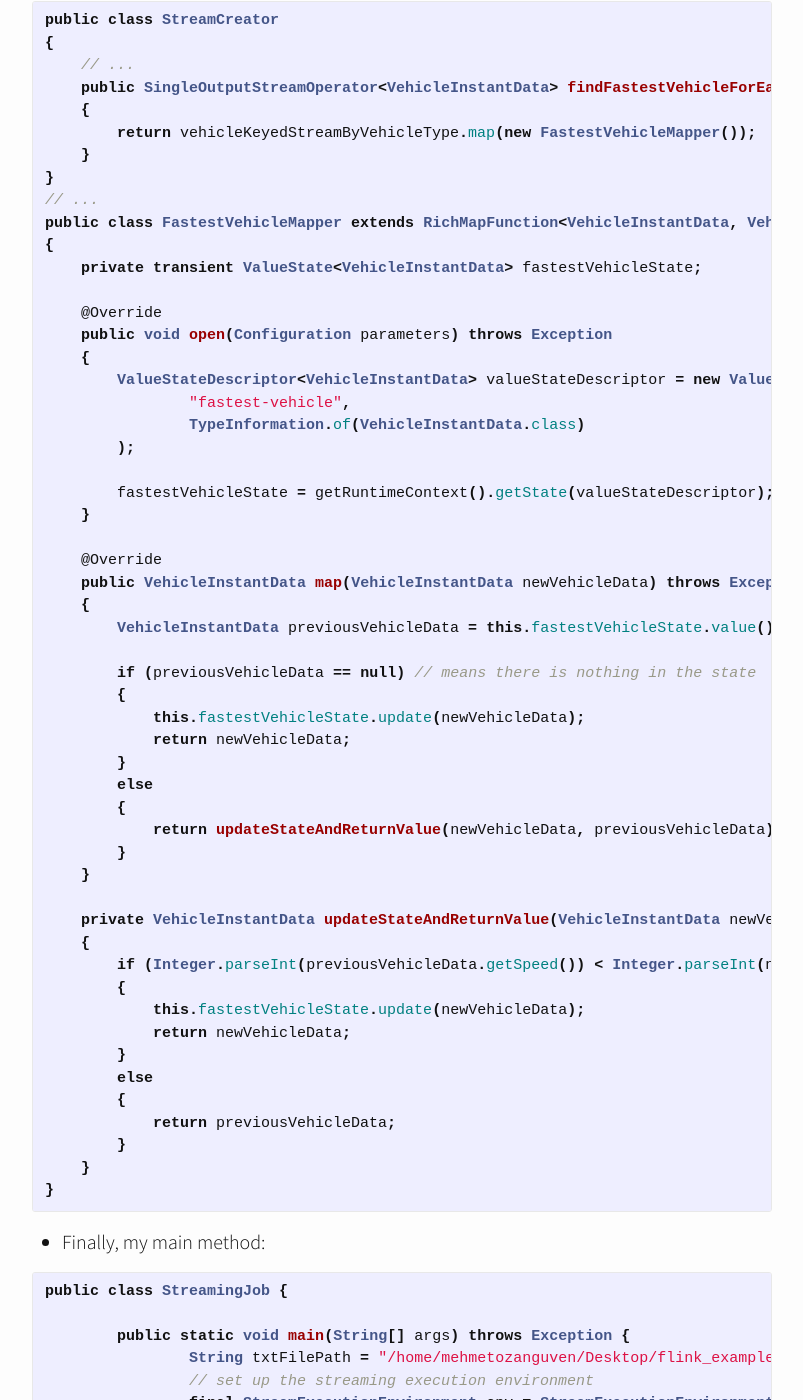
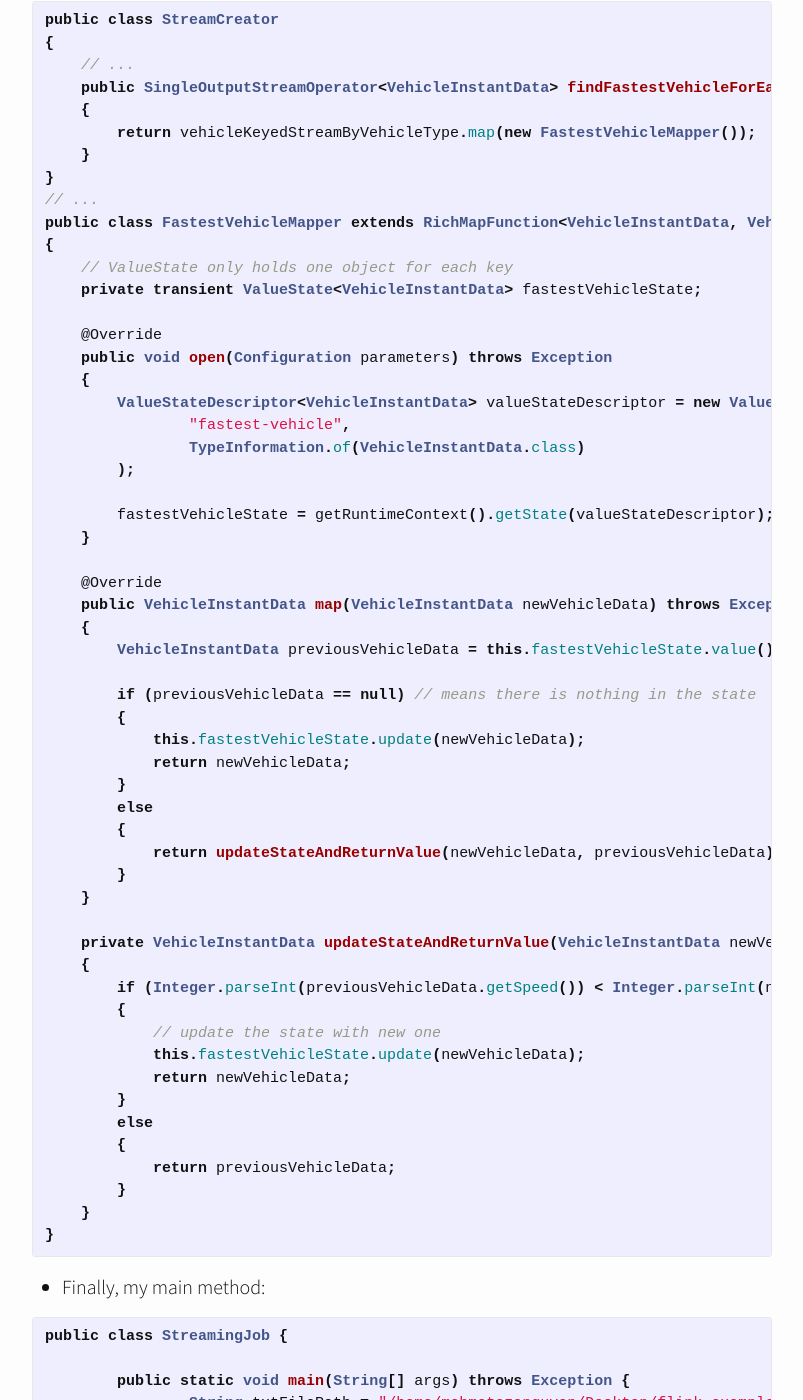
Before and after one commit to mehmetozanguven/mehmetozanguven.github.io, a Jekyll site: the page built from _posts/apache_flink/2020-05-02-state-backend-and-state-example.md, in a window 1280 px wide and 1400 px high, scrolled down 9906 px. Shown: the whole window, without its empty margins (238-1041 px from the left). Built offline with Jekyll 4.4.1, drawn with Linux system fonts in a browser that asks for light colours; nearby versions of some CDN libraries.

Commit message:
New post, state-backend & state example, updated

```diff
--- a/_posts/apache_flink/2020-05-02-state-backend-and-state-example.md
+++ b/_posts/apache_flink/2020-05-02-state-backend-and-state-example.md
@@ -308,6 +308,7 @@ public class StreamCreator
 // ...
 public class FastestVehicleMapper extends RichMapFunction<VehicleInstantData, VehicleInstantData>
 {
+    // ValueState only holds one object for each key
     private transient ValueState<VehicleInstantData> fastestVehicleState;
 
     @Override
@@ -341,6 +342,7 @@ public class FastestVehicleMapper extends RichMapFunction<VehicleInstantData, Ve
     {
         if (Integer.parseInt(previousVehicleData.getSpeed()) < Integer.parseInt(newVehicleData.getSpeed()))
         {
+            // update the state with new one
             this.fastestVehicleState.update(newVehicleData);
             return newVehicleData;
         }
```
